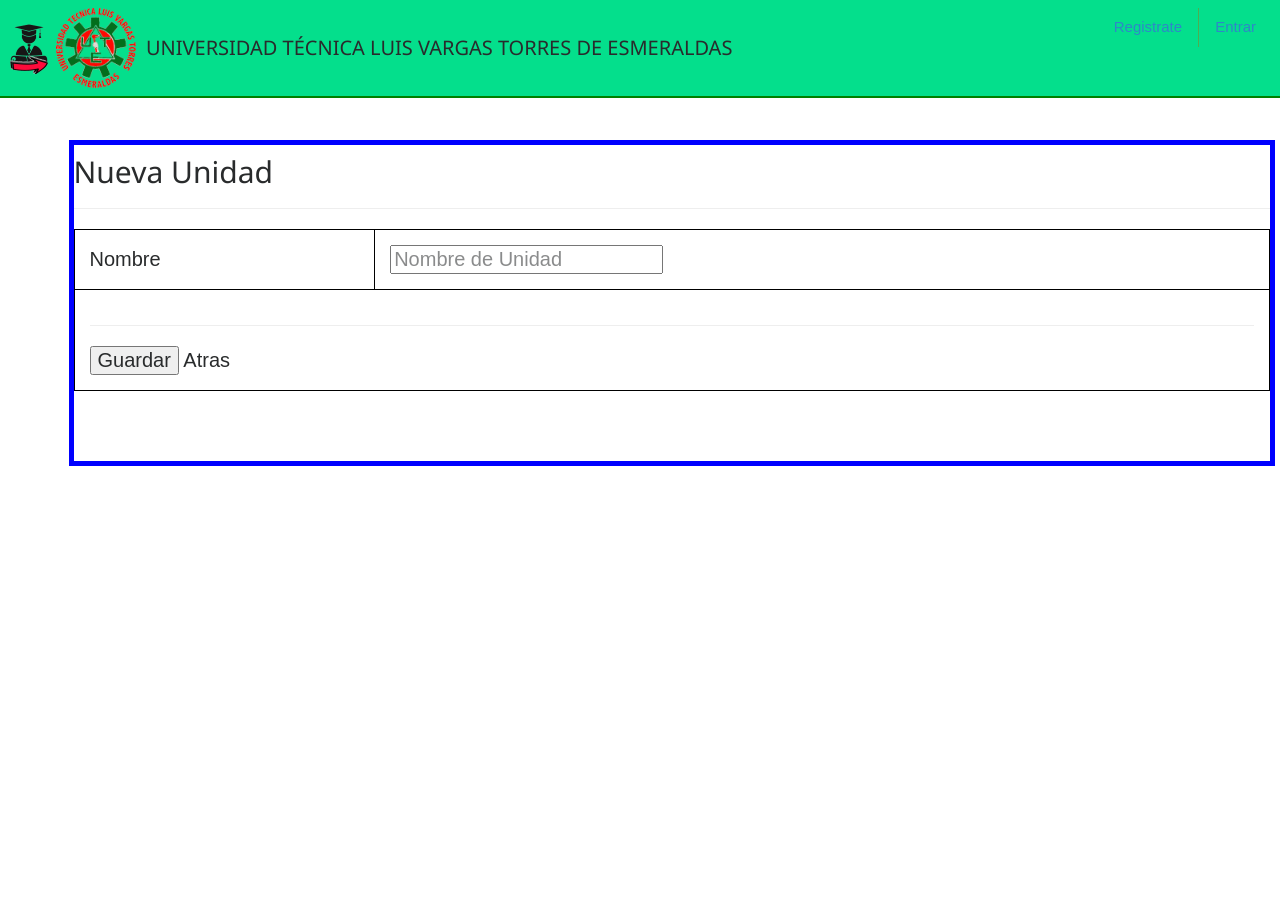
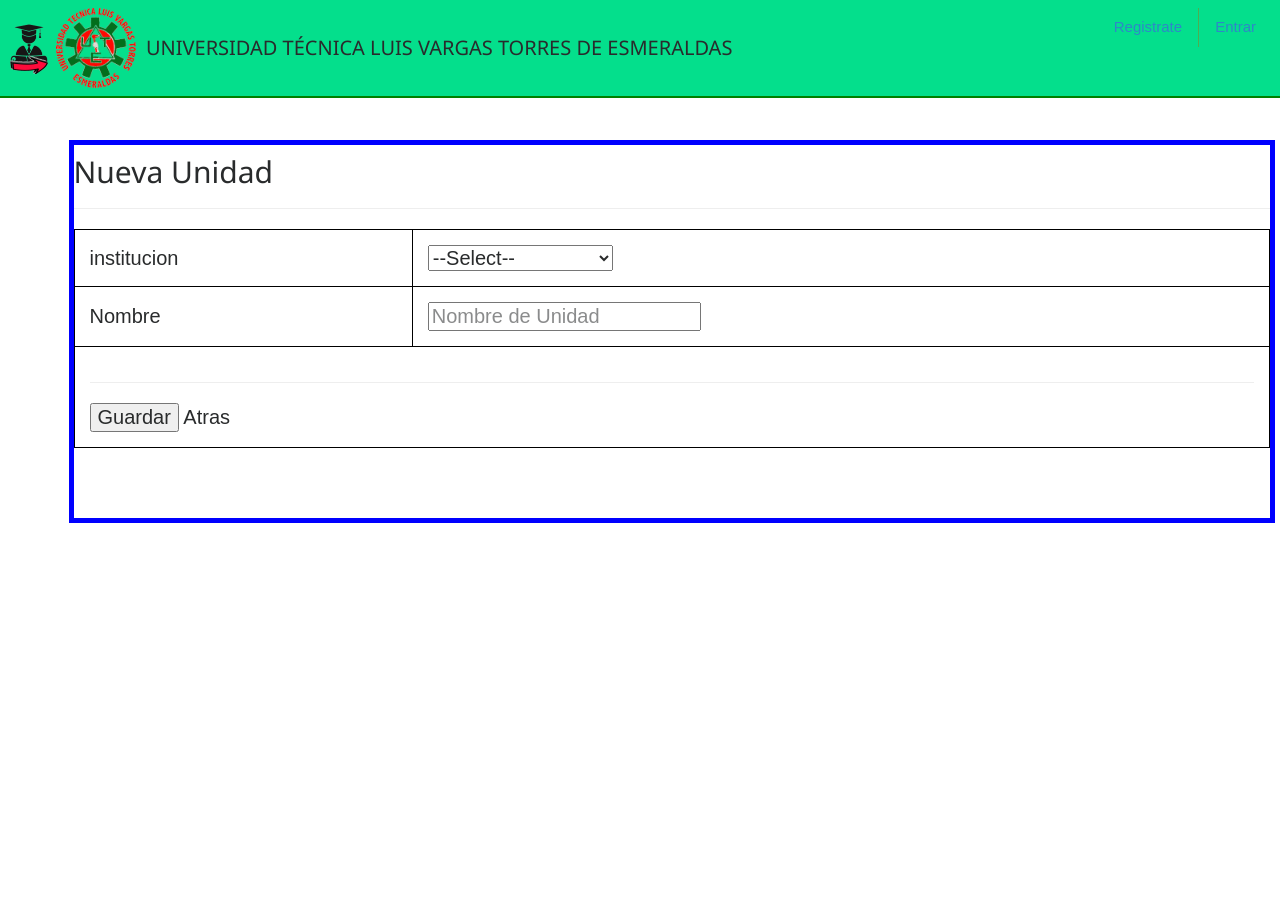
Before and after one commit to KevinAguilar16/FACAE, a CodeIgniter app: page /SICAPG/index.php/unidad/add in a window 1280 px wide. Run offline with CodeIgniter, Linux system fonts and the light colour scheme; tables that the repository leaves empty or names only in its code hold one stand-in row (values such as "Sample post"); some libraries are stand-ins or nearby versions.

Commit message:
Actualizacion de la unidad

```diff
--- a/application/controllers/Unidad.php
+++ b/application/controllers/Unidad.php
@@ -5,6 +5,7 @@ class Unidad extends CI_Controller{
   public function __construct(){
       parent::__construct();
       $this->load->model('unidad_model');
+	  $this->load->model('institucion_model');
 }
 
 public function index(){
@@ -19,6 +20,7 @@ public function index(){
 
 public function add()
 {
+		$data['instituciones']= $this->institucion_model->lista_institucion()->result();
 		$data['title']="Nueva Unidad";
 	 	$this->load->view('template/page_header');
 	 	$this->load->view('unidad_form',$data);
@@ -34,6 +36,7 @@ public function add()
 
 		 	'idunidad' => $this->input->post('idunidad'),
 		 	'nombre' => $this->input->post('nombre'),
+			'idinstitucion' => $this->input->post('idinstitucion'),
 	 	);
 	 	$this->unidad_model->save($array_item);
 	 	redirect('unidad');
@@ -44,7 +47,7 @@ public function add()
 public function edit()
 {
 	 	$data['unidad'] = $this->unidad_model->unidad($this->uri->segment(3))->row_array();
- 	 	$data['title'] = "Actualizar Persona";
+ 	 	$data['title'] = "Actualizar Unidad";
  	 	$this->load->view('template/page_header');
  	 	$this->load->view('unidad_edit',$data);
 	 	$this->load->view('template/page_footer');
--- a/application/views/unidad_form.php
+++ b/application/views/unidad_form.php
@@ -5,7 +5,17 @@
 <table>
 
 
+<tr>
+<td> institucion </td>
+<td><?php
 
+$options= array('--Select--');
+foreach ($instituciones as $row){
+	$options[$row->idinstitucion]= $row->nombre;
+}
+
+ echo form_dropdown("idinstitucion",$options, set_select('--Select--','default_value'));  ?></td>
+</tr>
 
 
 <tr>
```
